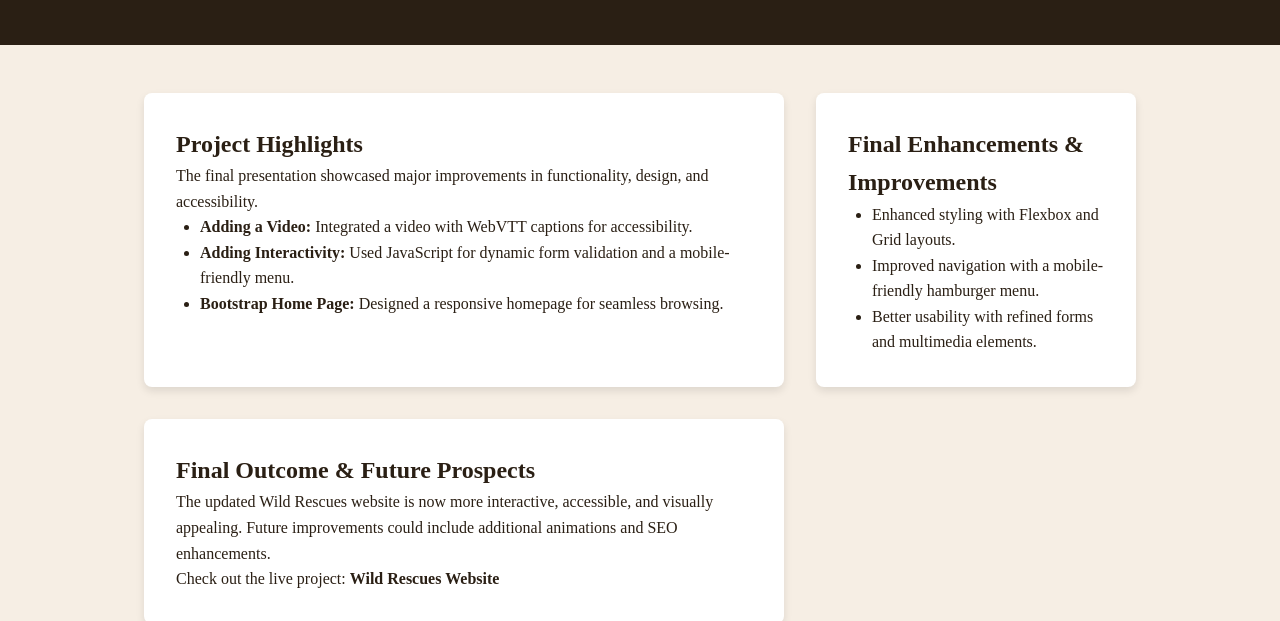
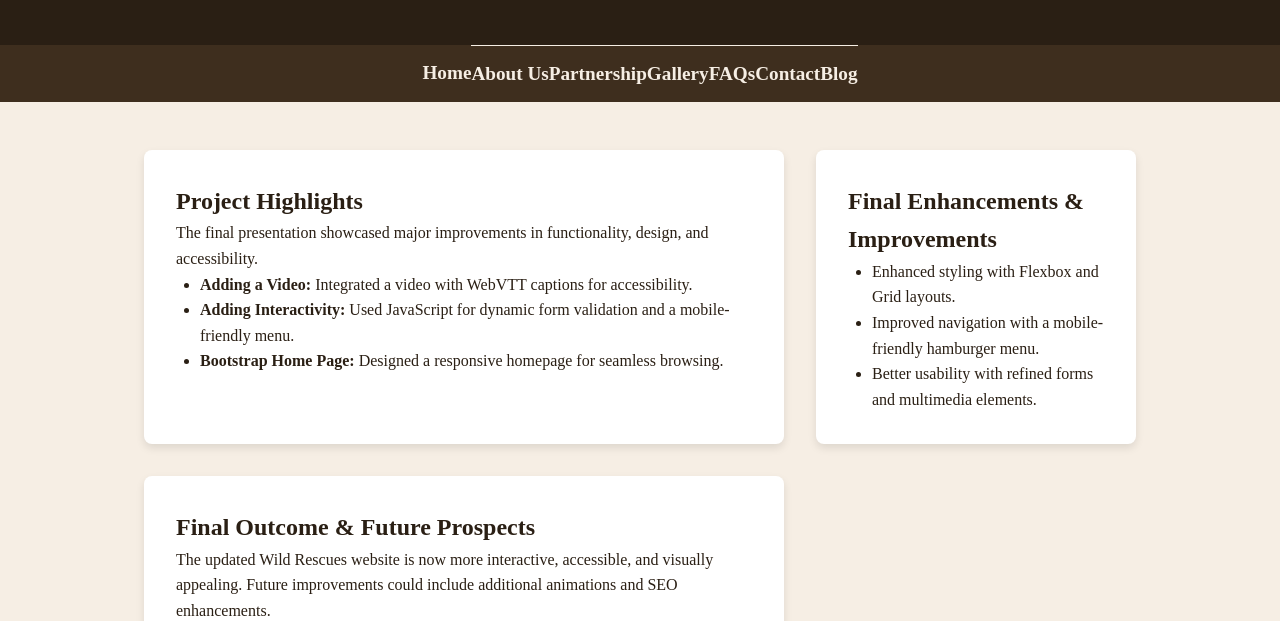
Before and after one commit to SheberM/WildRescues, a plain HTML site: page Blog.html in a window 1280 px wide. Shown: the part 173-794 px from the top of the page. Drawn offline with Linux system fonts and the light colour scheme.

Commit message:
Update Blog.html

```diff
--- a/Blog.html
+++ b/Blog.html
@@ -69,7 +69,18 @@
     <h1>Enhancing the Wild Rescues Website</h1>
     <h3>Final Presentation Recap</h3>
   </header>
-
+  <nav>
+    <button id="menu-toggle">☰ Menu</button>
+    <ul id="nav-links">
+      <li><a href="index.html">Home</a></li>
+      <li><a href="about.html">About Us</a></li>
+      <li><a href="partnership.html">Partnership</a></li>
+      <li><a href="gallery.html">Gallery</a></li>
+      <li><a href="faqs.html">FAQs</a></li>
+      <li><a href="contact.html">Contact</a></li>
+      <li><a href="Blog.html">Blog</a></li>
+    </ul>
+  </nav>
   <main>
     <section>
       <h2>Project Highlights</h2>
```
